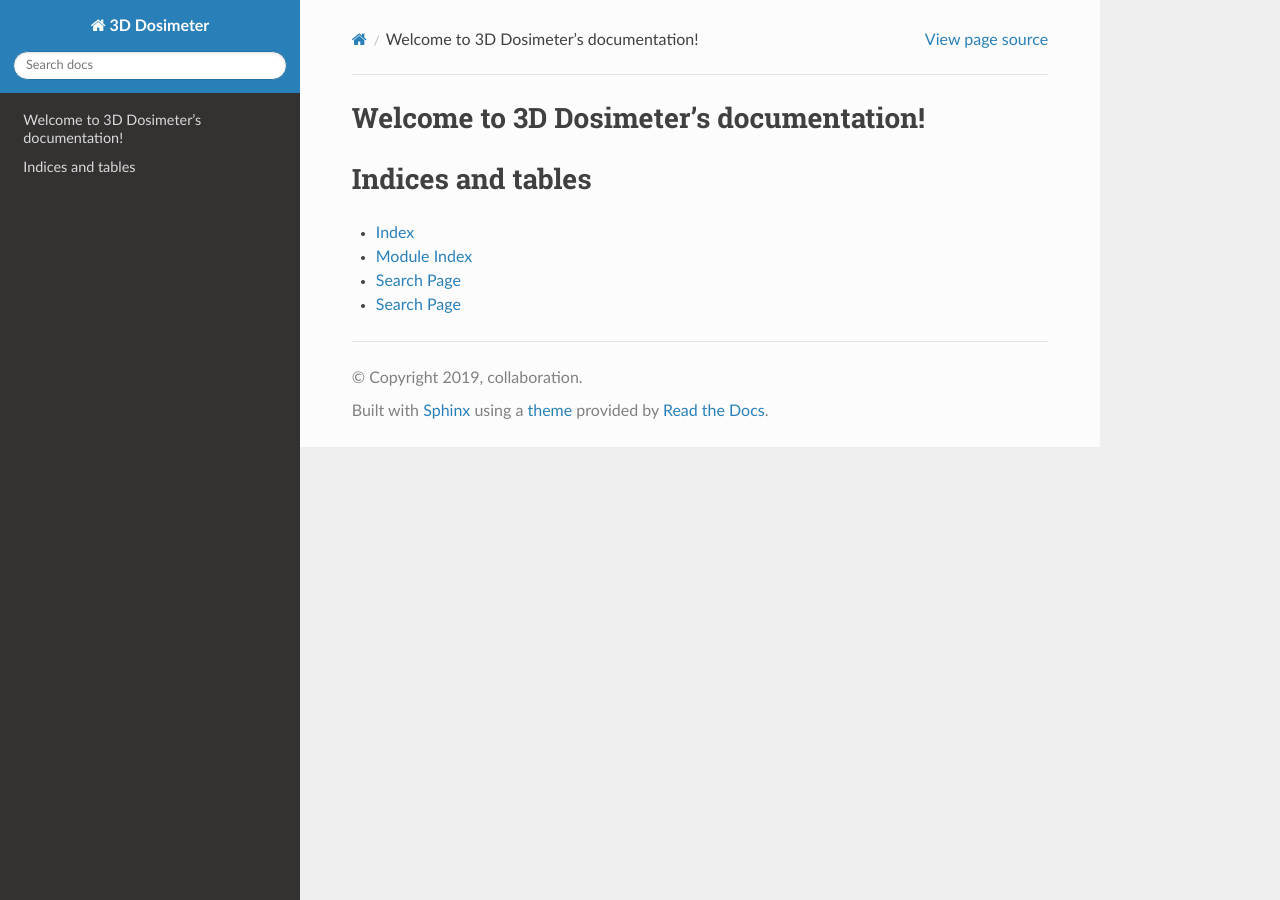
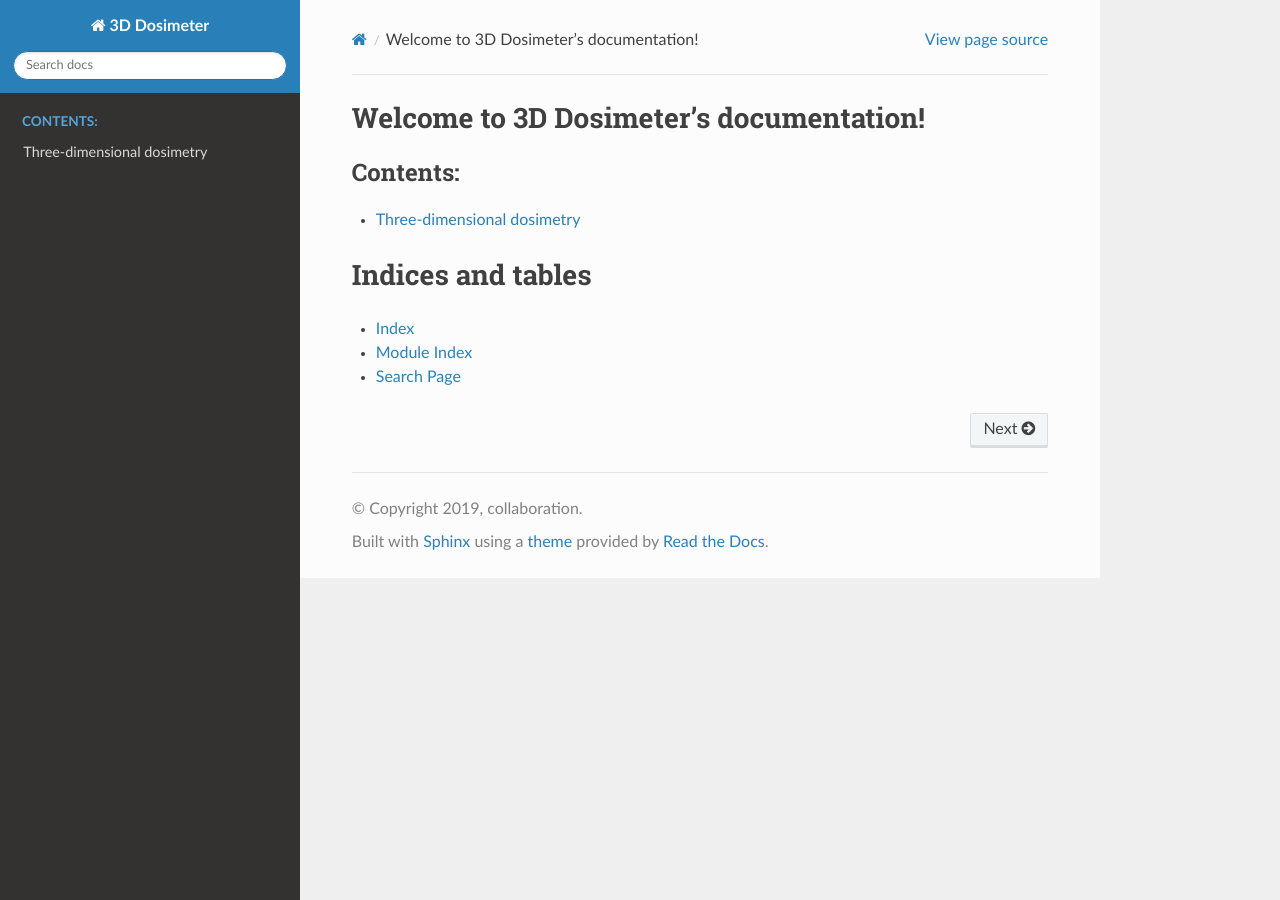
Before and after one commit to liavaldetaro/3d_dosimeter_DCPT, a Sphinx documentation site: the page built from docs/index.rst, in a window 1280 px wide. Built offline with Sphinx 7.4.7 and the Read the Docs theme 2.0.0, drawn with Linux system fonts in a browser that asks for light colours; formulas are drawn with MathJax 3.

Commit message:
Update index.rst

```diff
--- a/docs/index.rst
+++ b/docs/index.rst
@@ -10,12 +10,12 @@ Welcome to 3D Dosimeter's documentation!
    :maxdepth: 2
    :caption: Contents:
 
+   guide-intro.rst
+
 
 
 Indices and tables
 ==================
-
 * :ref:`genindex`
 * :ref:`modindex`
 * :ref:`search`
-* :ref:`search`
```
